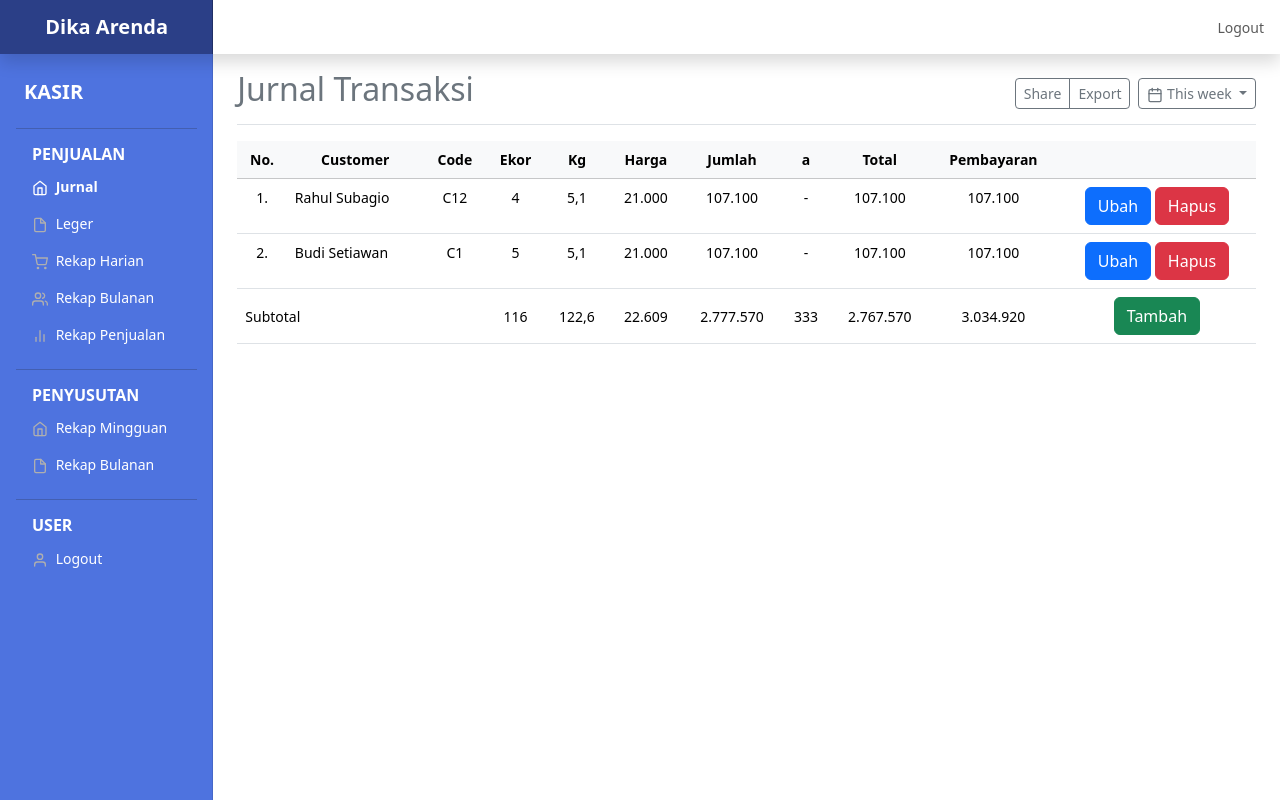
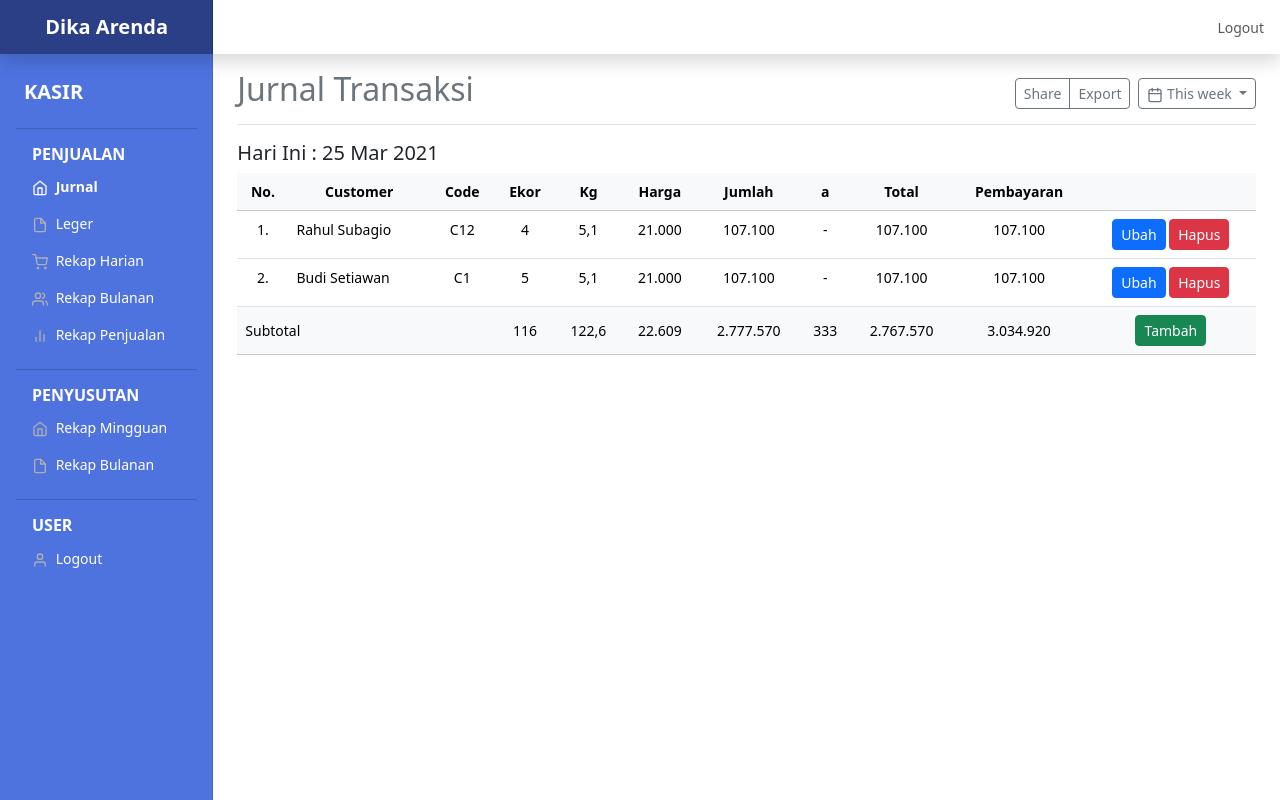
Before and after one commit to rahulsubagio/Dika-Arenda, a CodeIgniter app: page /Dika-Arenda/kasir/jurnal in a window 1280 px wide. Run offline with CodeIgniter, Linux system fonts and the light colour scheme; some libraries are stand-ins or nearby versions.

Commit message:
nambahin form tambah transaksi pakai modal di jurnal.php

```diff
--- a/application/views/kasir/jurnal.php
+++ b/application/views/kasir/jurnal.php
@@ -13,6 +13,7 @@
     </div>
   </div>
   <table class="table table-hover">
+    <h5>Hari Ini : <?= date("d M Y"); ?></h5>
     <thead class="table-light">
       <tr align="center">
         <th>No.</th>
@@ -41,8 +42,8 @@
         <td align="center">107.100</td>
         <td align="center">107.100</td>
         <td align="center">
-          <button class="btn btn-primary">Ubah</button>
-          <button class="btn btn-danger">Hapus</button>
+          <a href="#" class="btn btn-primary btn-sm">Ubah</a>
+          <a href="#" class="btn btn-danger btn-sm">Hapus</a>
         </td>
       </tr>
       <tr>
@@ -57,12 +58,12 @@
         <td align="center">107.100</td>
         <td align="center">107.100</td>
         <td align="center">
-          <button class="btn btn-primary">Ubah</button>
-          <button class="btn btn-danger">Hapus</button>
+          <a href="#" class="btn btn-primary btn-sm">Ubah</a>
+          <a href="#" class="btn btn-danger btn-sm">Hapus</a>
         </td>
       </tr>
     </tbody>
-    <tfoot>
+    <tfoot class="table-light">
       <tr>
         <td colspan="3">Subtotal</td>
         <td align="center">116</td>
@@ -72,8 +73,75 @@
         <td align="center">333</td>
         <td align="center">2.767.570</td>
         <td align="center">3.034.920</td>
-        <td align="center"><button class="btn btn-success">Tambah</button></td>
+        <td align="center">
+          <button type="button" class="btn btn-success btn-sm" data-bs-toggle="modal" data-bs-target="#exampleModal">Tambah</button>
+        </td>
       </tr>
     </tfoot>
   </table>
+
+  <!-- Modal -->
+  <div class="modal fade" id="exampleModal" tabindex="-1" aria-labelledby="exampleModalLabel" aria-hidden="true">
+    <div class="modal-dialog">
+      <div class="modal-content">
+        <div class="modal-header">
+          <h5 class="modal-title" id="exampleModalLabel">Penambahan Transaksi Baru</h5>
+          <button type="button" class="btn-close" data-bs-dismiss="modal" aria-label="Close"></button>
+        </div>
+        <div class="modal-body">
+          <form action="">
+            <table align="center" class="table">
+              <tr>
+                <td>Code Customer</td>
+                <td>
+                  <select name="" id="">
+                    <option value="">Pilih Code - Nama</option>
+                    <option value="">C12 - Rahul Subagio</option>
+                  </select>
+                </td>
+              </tr>
+              <tr align="center" class="table-dark">
+                <td colspan="2">Transaksi Pembelian</td>
+              </tr>
+              <tr>
+                <td>Jumlah (Ekor)</td>
+                <td><input type="text" placeholder="Jumlah ayam (ekor)"></td>
+              </tr>
+              <tr>
+                <td>Berat (Kg)</td>
+                <td><input type="text" placeholder="Berat total ayam (kg)"></td>
+              </tr>
+              <tr>
+                <td>Harga (Rp.)</td>
+                <td><input type="text" placeholder="Harga ayam per kg"></td>
+              </tr>
+              <tr>
+                <td>Jumlah</td>
+                <td>Bagian JS buat perhitungan langsungnya (Harga * Kg)</td>
+              </tr>
+              <tr>
+                <td>a</td>
+                <td><input type="text" placeholder="kompensasi per kg"></td>
+              </tr>
+              <tr>
+                <td>Total</td>
+                <td>Bagian JS buat perhitungan langsungnya (Jumlah - (a * Kg))</td>
+              </tr>
+              <tr align="center" class="table-dark">
+                <td colspan="2">Bagian Pembayaran</td>
+              </tr>
+              <tr>
+                <td>Pembayaran (Rp.)</td>
+                <td><input type="text" placeholder="Pembayaran dalam rupiah"></td>
+              </tr>
+            </table>
+          </form>
+        </div>
+        <div class="modal-footer">
+          <button type="button" class="btn btn-secondary" data-bs-dismiss="modal">Tutup</button>
+          <button type="button" class="btn btn-primary">Tambah / Simpan</button>
+        </div>
+      </div>
+    </div>
+  </div>
 </main>
```
